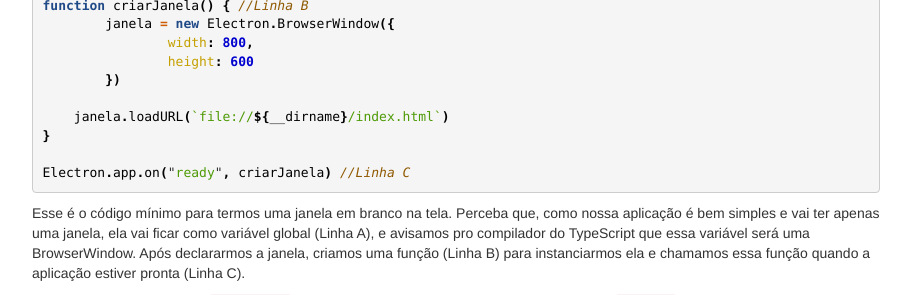
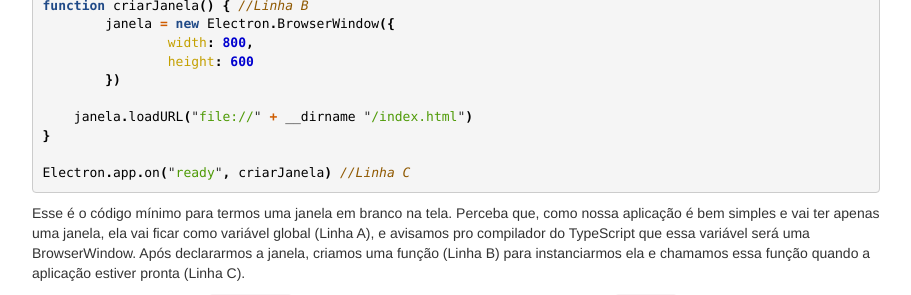
Before and after one commit to thiagojedi/thiagojedi.github.io, a Jekyll site: the page built from _posts/2017-05-06-electrotype_2.md, in a window 1280 px wide and 900 px high, scrolled down 2386 px. Shown: the part 151-446 px from the top of the window, without its empty margins (38-949 px from the left). Built offline with Jekyll 4.4.1, drawn with Linux system fonts in a browser that asks for light colours.

Commit message:
Mais um errinho besta

```diff
--- a/_posts/2017-05-06-electrotype_2.md
+++ b/_posts/2017-05-06-electrotype_2.md
@@ -138,7 +138,7 @@
 		height: 600
 	})
 
-    janela.loadURL(`file://${__dirname}/index.html`)
+    janela.loadURL("file://" + __dirname "/index.html")
 }
 
 Electron.app.on("ready", criarJanela) //Linha C
```
